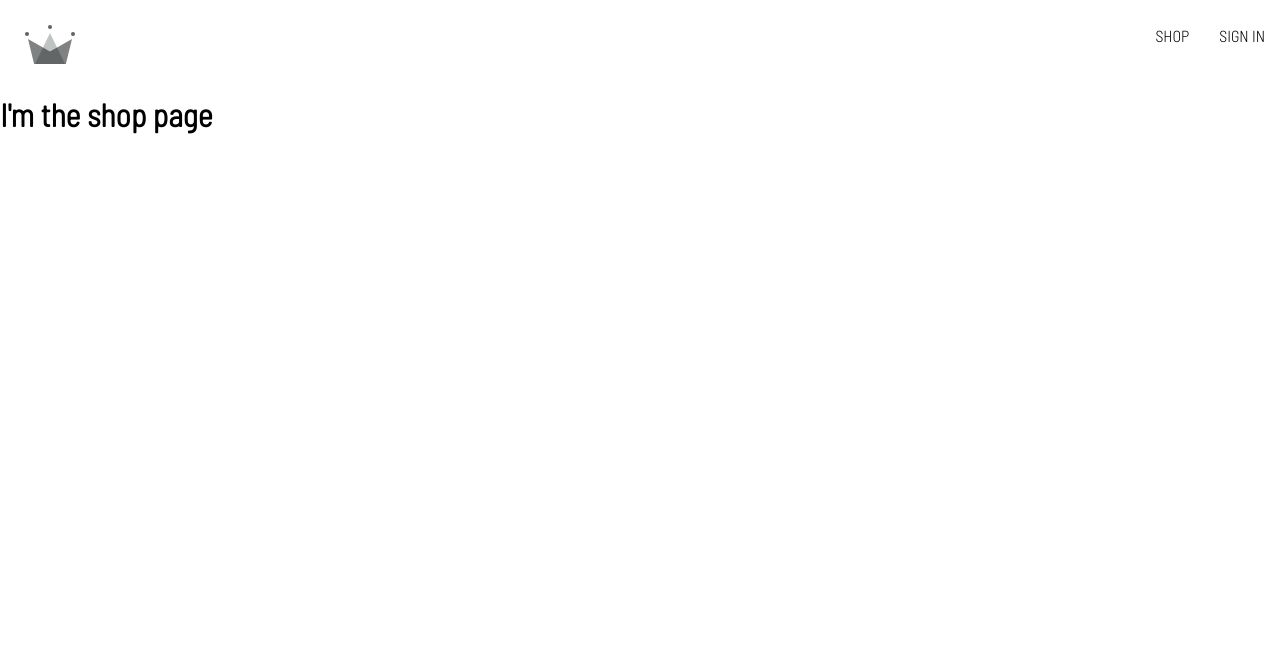
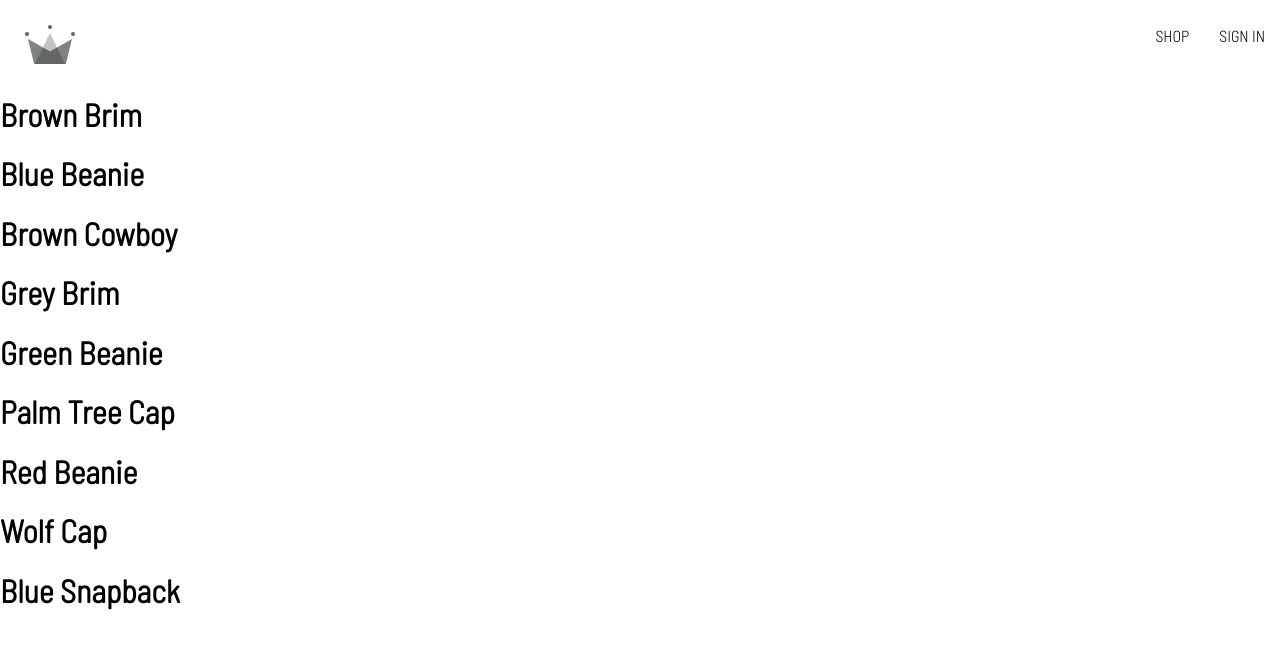
Before and after one commit to ramirune/crwn-clothing, a React (Create React App) app: page /shop in a window 1280 px wide. Shown: the top 648 px of the page. Built offline with nearby package versions, Linux system fonts and the light colour scheme; no server answers.

Commit message:
create productsContext

```diff
--- a/src/App.js
+++ b/src/App.js
@@ -3,10 +3,7 @@
 import Navigation from './routes/navigation/navigation.component';
 import Home from './routes/home/home.component';
 import Authentication from './routes/authentication/authentication.component';
-
-const Shop = () => {
-	return <h1>I'm the shop page</h1>;
-};
+import Shop from './routes/shop/shop.component';
 
 const App = () => {
 	return (
--- /dev/null
+++ b/src/contexts/products.context.jsx
@@ -0,0 +1,17 @@
+import { createContext, useState } from 'react';
+
+import PRODUCTS from '../shop-data.json';
+
+export const ProductsContext = createContext({
+	products: [],
+});
+
+export const ProductsProvider = ({ children }) => {
+	const [products, setProducts] = useState(PRODUCTS);
+	const value = { products };
+	return (
+		<ProductsContext.Provider value={value}>
+			{children}
+		</ProductsContext.Provider>
+	);
+};
--- a/src/index.js
+++ b/src/index.js
@@ -6,13 +6,16 @@
 import reportWebVitals from './reportWebVitals';
 import { BrowserRouter } from 'react-router-dom';
 import { UserProvider } from './contexts/user.context';
+import { ProductsProvider } from './contexts/products.context';
 
 const root = ReactDOM.createRoot(document.getElementById('root'));
 root.render(
 	<React.StrictMode>
 		<BrowserRouter>
 			<UserProvider>
-				<App />
+				<ProductsProvider>
+					<App />
+				</ProductsProvider>
 			</UserProvider>
 		</BrowserRouter>
 	</React.StrictMode>
--- /dev/null
+++ b/src/routes/shop/shop.component.jsx
@@ -0,0 +1,17 @@
+import { useContext } from 'react';
+import { ProductsContext } from '../../contexts/products.context';
+
+const Shop = () => {
+	const { products } = useContext(ProductsContext);
+	return (
+		<div>
+			{products.map(({ id, name }) => (
+				<div key={id}>
+					<h1>{name}</h1>
+				</div>
+			))}
+		</div>
+	);
+};
+
+export default Shop;
--- /dev/null
+++ b/src/shop-data.json
@@ -0,0 +1,56 @@
+[
+  {
+    "id": 1,
+    "name": "Brown Brim",
+    "imageUrl": "https://i.ibb.co/ZYW3VTp/brown-brim.png",
+    "price": 25
+  },
+  {
+    "id": 2,
+    "name": "Blue Beanie",
+    "imageUrl": "https://i.ibb.co/ypkgK0X/blue-beanie.png",
+    "price": 18
+  },
+  {
+    "id": 3,
+    "name": "Brown Cowboy",
+    "imageUrl": "https://i.ibb.co/QdJwgmp/brown-cowboy.png",
+    "price": 35
+  },
+  {
+    "id": 4,
+    "name": "Grey Brim",
+    "imageUrl": "https://i.ibb.co/RjBLWxB/grey-brim.png",
+    "price": 25
+  },
+  {
+    "id": 5,
+    "name": "Green Beanie",
+    "imageUrl": "https://i.ibb.co/YTjW3vF/green-beanie.png",
+    "price": 18
+  },
+  {
+    "id": 6,
+    "name": "Palm Tree Cap",
+    "imageUrl": "https://i.ibb.co/rKBDvJX/palm-tree-cap.png",
+    "price": 14
+  },
+  {
+    "id": 7,
+    "name": "Red Beanie",
+    "imageUrl": "https://i.ibb.co/bLB646Z/red-beanie.png",
+    "price": 18
+  },
+  {
+    "id": 8,
+    "name": "Wolf Cap",
+    "imageUrl": "https://i.ibb.co/1f2nWMM/wolf-cap.png",
+    "price": 14
+  },
+  {
+    "id": 9,
+    "name": "Blue Snapback",
+    "imageUrl": "https://i.ibb.co/X2VJP2W/blue-snapback.png",
+    "price": 16
+  }
+]
```
